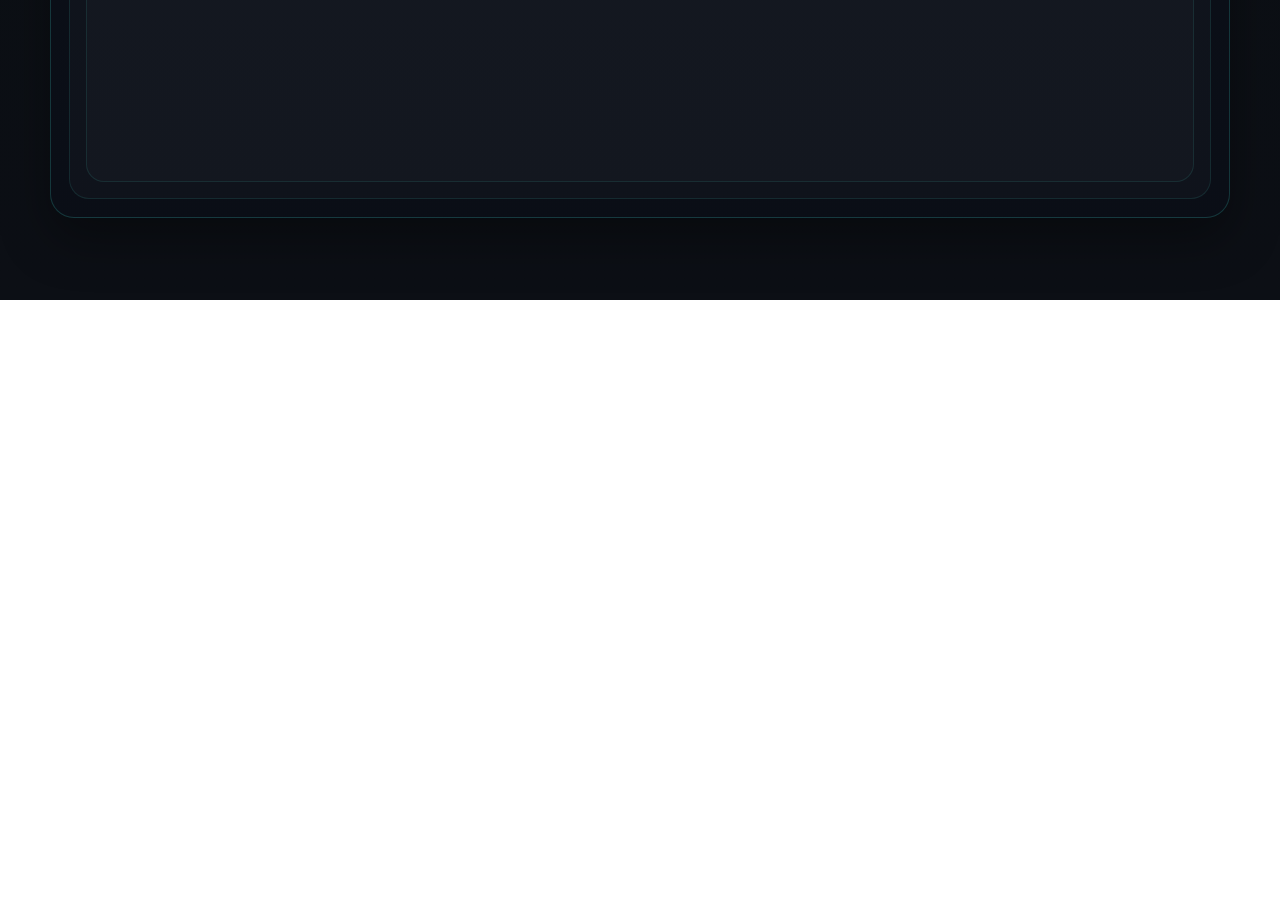
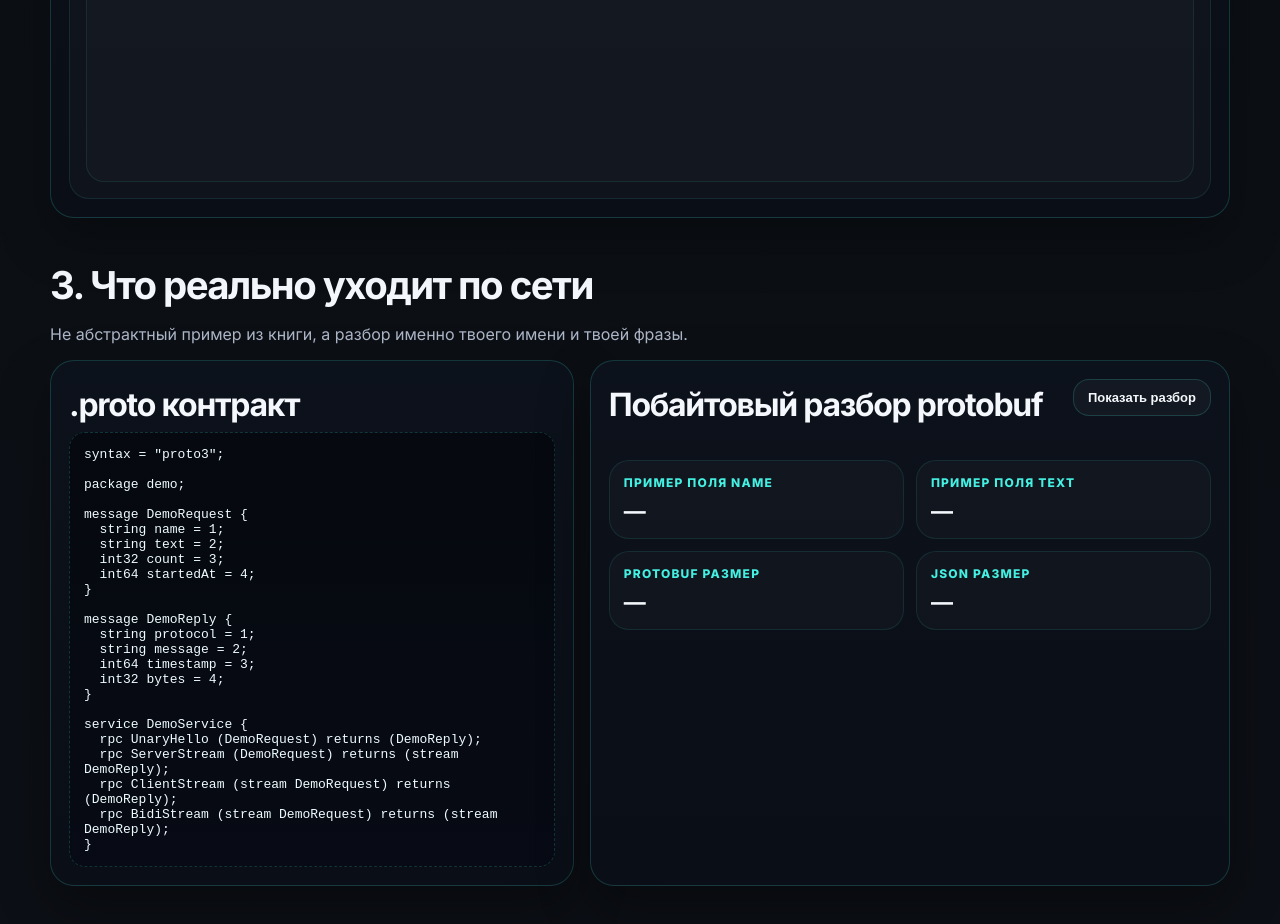
Before and after one commit to char1ks/grpc-stand, a website: page public/index.html in a window 1280 px wide. Shown: the part 1318-2242 px from the top of the page. Before the commit the page ends 1618 px from the top, so only its background shows below. Drawn offline with Linux system fonts and the light colour scheme.

Commit message:
Edit gtml

```diff
--- a/public/index.html
+++ b/public/index.html
@@ -94,7 +94,7 @@
       </div>
     </section>
 
-    <section class="section hidden" id="breakdownSection">
+    <section class="section" id="breakdownSection">
       <div class="section-head">
         <h2>3. Что реально уходит по сети</h2>
         <p>Не абстрактный пример из книги, а разбор именно твоего имени и твоей фразы.</p>
```
